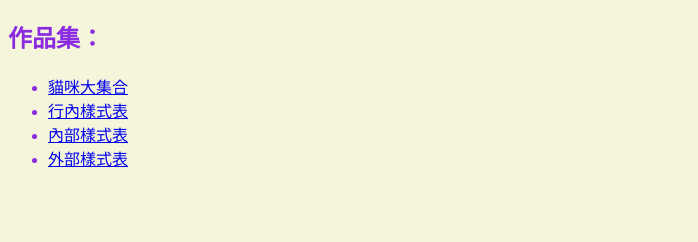
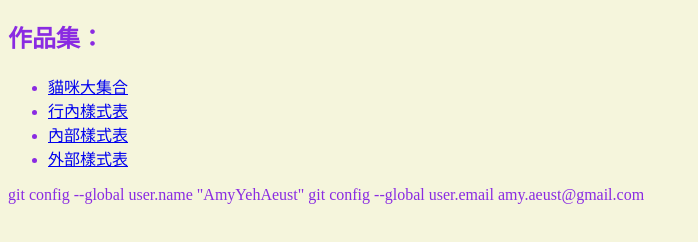
Before and after one commit to AmyYehAeust/AmyYehAeust, a plain HTML site: page index.html in a window 1280 px wide. Shown: the part 70-312 px from the top of the page, without its empty margins (0-698 px from the left). Drawn offline with Linux system fonts and the light colour scheme.

Commit message:
20220421-2

```diff
--- a/index.html
+++ b/index.html
@@ -16,6 +16,7 @@
        <li><a href="internal.html">內部樣式表</a></li>
        <li><a href="external.html">外部樣式表</a></li>
    </ul>
-
+   git config --global user.name "AmyYehAeust"
+   git config --global user.email amy.aeust@gmail.com
 </body>
 </html>
```
